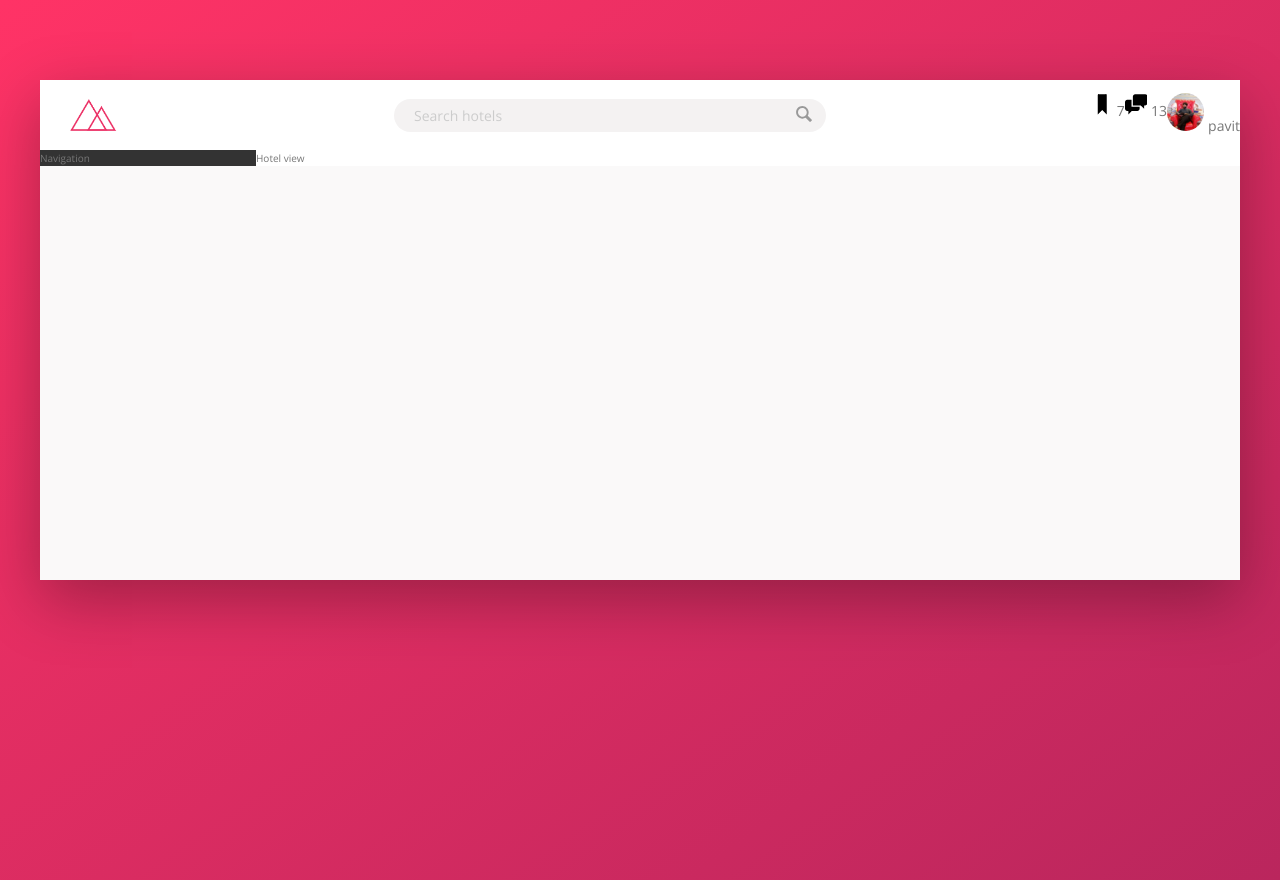
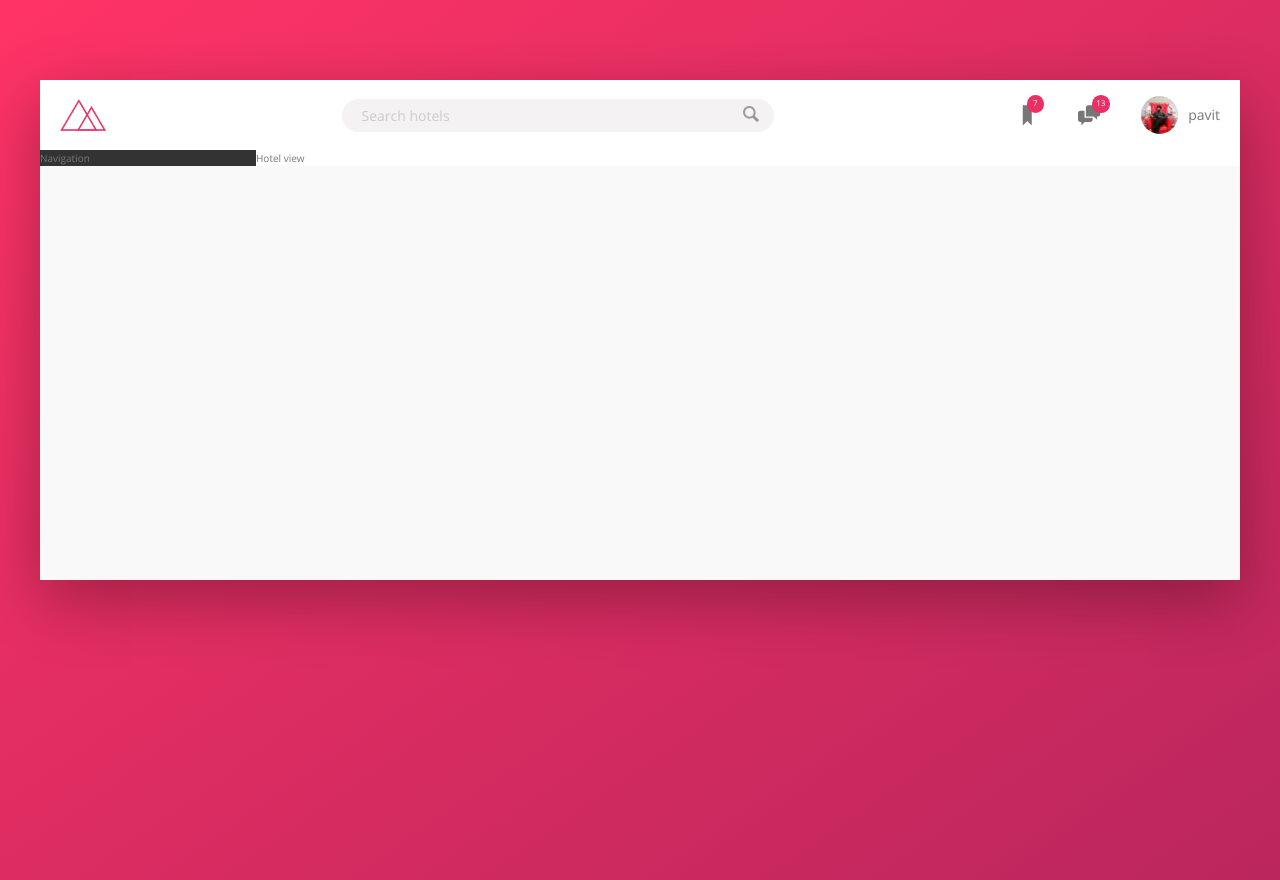
Before and after one commit to pavitpim40/Trillo, a website: page index.html in a window 1280 px wide. Drawn offline with nearby package versions, Linux system fonts and the light colour scheme.

Commit message:
Header:user-navigation

```diff
--- a/sass/_components.scss
+++ b/sass/_components.scss
@@ -2,7 +2,7 @@
 //// LOGO
 .logo {
     height: 3.25rem;
-    margin-left: 3rem;
+    margin-left: 2rem;
 }
 
 
@@ -74,30 +74,64 @@
 //// USER-NAV
 
 .user-nav {
+
+    align-self: stretch;
+    // background-color: yellowgreen;
     display: flex;
+    align-items: center;
+
+
+    & > * {
+        padding: 0 2rem;
+        cursor: pointer;
+        height: 100%;
+        display: flex;
+        align-items: center;
+
+    }
+
+    & > *:hover {
+        background-color: var(--color-grey-light-2);
+    }
     &__icon-box {
-
+        position: relative;
     }
 
     &__icon {
         height: 2.25rem;
         width: 2.25rem;
+        fill: var(--color-grey-dark-2);
+
+        background-color: #fff;
     }
 
+
+
     &__notification {
+        font-size: .8rem;
+        height: 1.75rem;
+        width: 1.75rem;
+        border-radius: 50%;
+        // border-radius: 100px; //high number can make circle too
+        background-color: var(--color-primary);
+        color:#fff;
+        position: absolute;
+        top:1.5rem;
+        right: 1.1rem;
+        display: flex;
+        justify-content: center;
+        align-items: center;
 
     }
-
-    &__user {
-
+    &__icon-box:first-child > &__notification {
+        right: 1.4rem;
     }
 
+
     &__user-photo {
+        margin-right: 1rem;
         height: 3.75rem;
         border-radius: 50%;
     }
 
-    &__user-name {
-
-    }
 }
```
Also changed, not shown: css/style.css.
